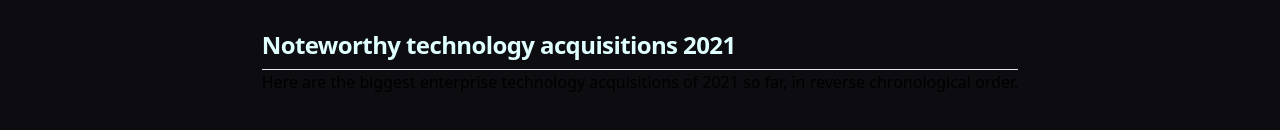
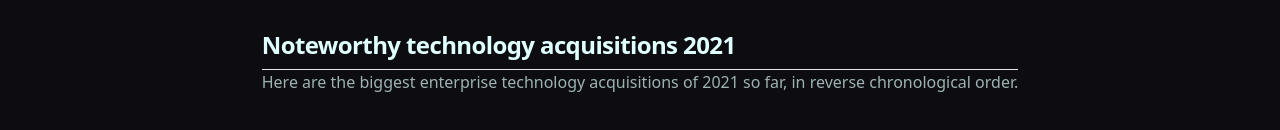
Before and after one commit to Edward-Ward/teise, a Next.js app: page / in a window 1280 px wide. Shown: the part 1316-1446 px from the top of the page. Built offline with nearby package versions, Linux system fonts and the light colour scheme; grey boxes are pictures that could not be loaded.

Commit message:
Recolour paragraph tag

```diff
--- a/pages/index.js
+++ b/pages/index.js
@@ -25,7 +25,7 @@ export default function Home() {
     <div className="flex flex-col justify-between p-4 leading-normal">
         <h5 className="mb-2 text-2xl font-bold tracking-tight text-[#e0ffff]">Noteworthy technology acquisitions 2021</h5>
         <hr/>
-        <p className="mb-3 font-normal">Here are the biggest enterprise technology acquisitions of 2021 so far, in reverse chronological order.</p>
+        <p className="mb-3 font-normal text-[#9db3b3]">Here are the biggest enterprise technology acquisitions of 2021 so far, in reverse chronological order.</p>
     </div>
     </section>
   </div>
```
